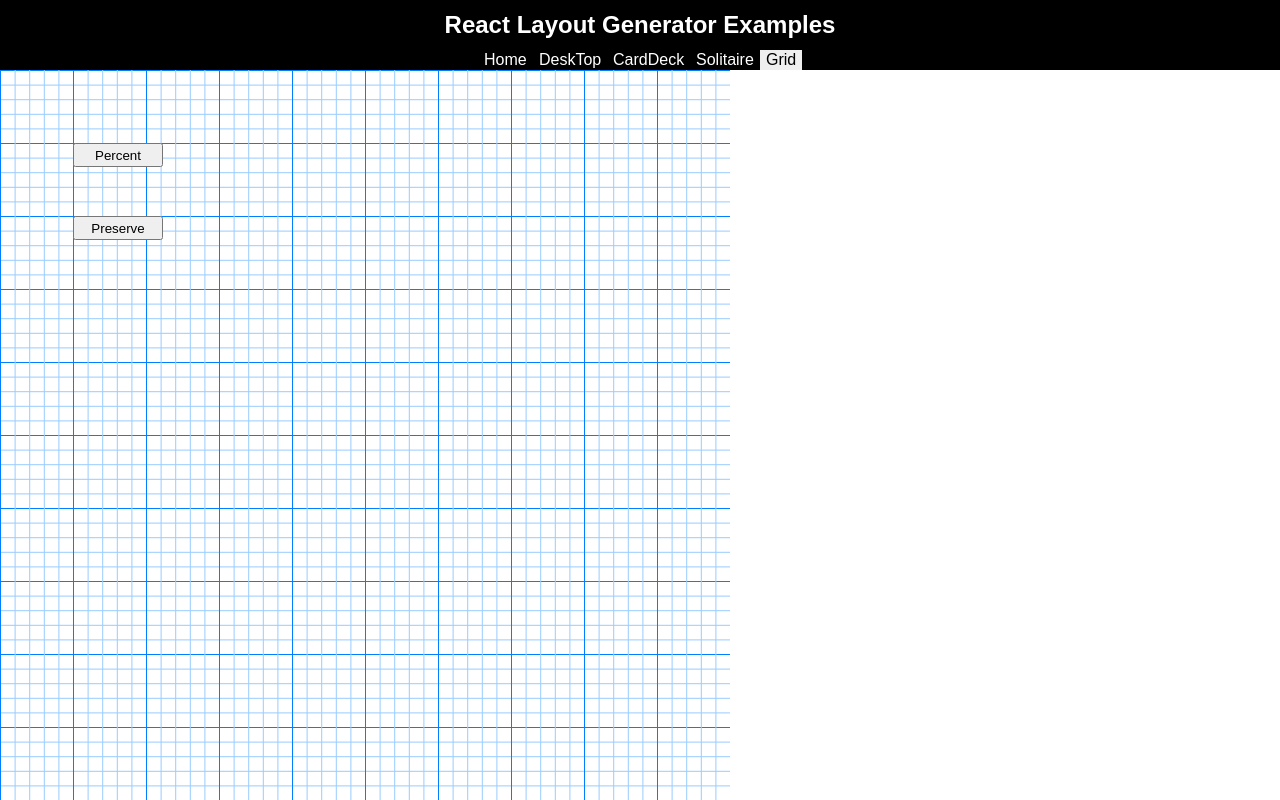
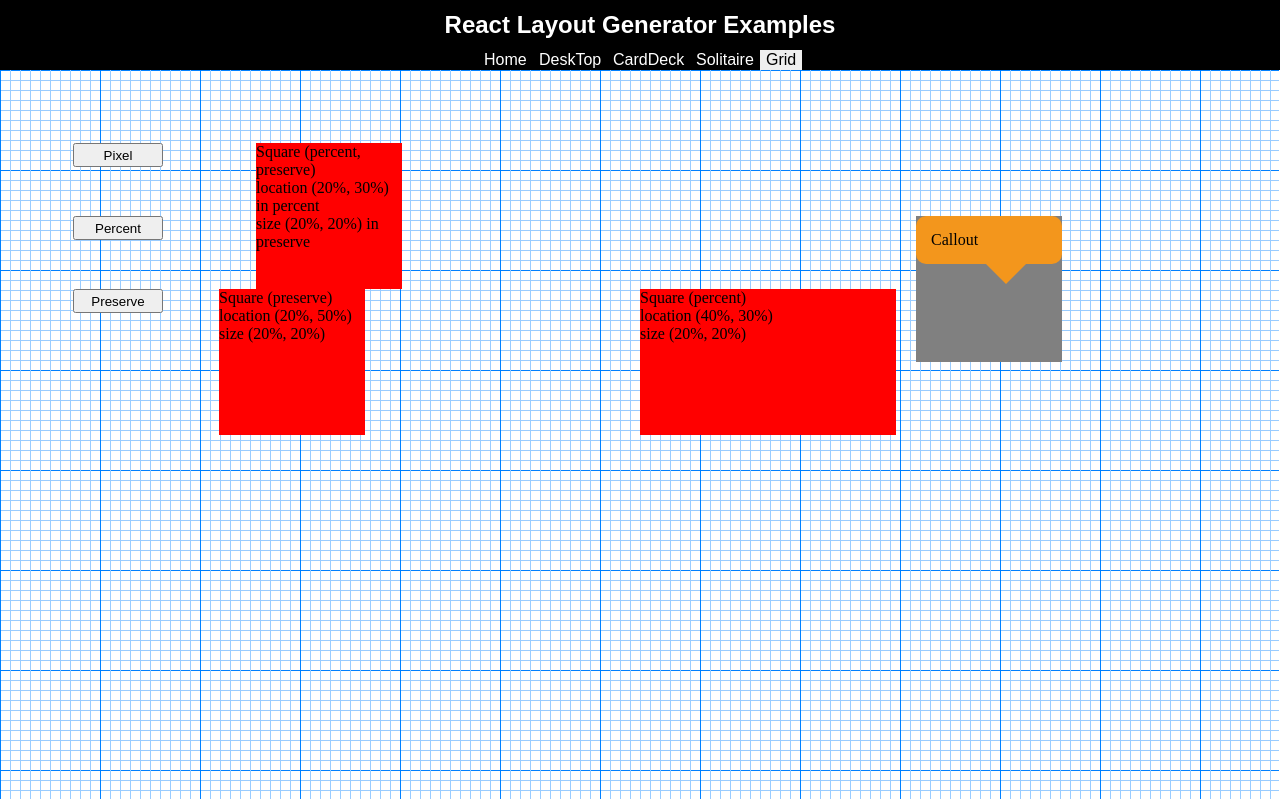
Before and after one commit to yarec/react-layout-generator, a React app: page / in a window 1280 px wide. Both pictures are taken after a click on the button "Grid". Built offline with nearby package versions, Linux system fonts and the light colour scheme.

Commit message:
Cleaned up grid. Will extract to class Grid next.

```diff
--- a/examples/src/carddeck/CardDeck.tsx
+++ b/examples/src/carddeck/CardDeck.tsx
@@ -3,7 +3,7 @@ import styled from 'styled-components';
 
 import { IUnit, PositionRef } from '../../../src/components/Layout';
 import RLGDynamic from '../../../src/generators/RLGDynamic';
-import ReactLayout from '../../../src/ReactLayout';
+import ReactLayout, { EditOptions } from '../../../src/ReactLayout';
 import Deck from '../algos/Deck';
 
 const Description = styled.p`
@@ -34,7 +34,7 @@ export default class CardDeck extends React.Component<ICardDeckProps, ICardDeckS
     return (
       <ReactLayout
         name={'example.cardDeck'}
-        edit={true}
+        edit={EditOptions.all}
         g={this._g}
       >
         {this.createElements()}
--- a/examples/src/desktop/DeskTop.tsx
+++ b/examples/src/desktop/DeskTop.tsx
@@ -4,7 +4,7 @@ import styled from 'styled-components';
 
 // import { IGenerator } from '../../../src/generators/Generator';
 import RLGDesktop from '../../../src/generators/RLGDesktop';
-import ReactLayout from '../../../src/ReactLayout';
+import ReactLayout, { EditOptions } from '../../../src/ReactLayout';
 import RLGPanel, { IRLPanelArgs } from '../../../src/RLGPanel';
 import { ISize } from '../../../src/types'
 
@@ -82,7 +82,7 @@ export default class DeskTop extends React.Component<IDeskTopProps, IDeskTopStat
     return (
       <ReactLayout
         name={'reactLayout.desktop.example'}
-        edit={true}
+        edit={EditOptions.all}
         g={this.g}
       >
         <RLGPanel data-layout={{ name: 'leftSide' }} style={{ backgroundColor: 'hsl(200,100%,80%)' }} >
--- a/examples/src/grid/Grid.tsx
+++ b/examples/src/grid/Grid.tsx
@@ -1,11 +1,41 @@
 import * as React from 'react';
 
-// import Highlight from 'react-highlight';
+import styled from 'styled-components';
 
-import { IUnit } from '../../../src/components/Layout'
+import { IOrigin, IUnit } from '../../../src/components/Layout'
 import { IGenerator } from '../../../src/generators/Generator';
 import RLGDynamic from '../../../src/generators/RLGDynamic';
 import ReactLayout from '../../../src/ReactLayout';
+import RLGPanel, { IRLPanelArgs } from '../../../src/RLGPanel';
+import { ISize } from '../../../src/types';
+
+interface IProps {
+  viewport: ISize;
+  origin: IOrigin;
+}
+
+const Callout = styled.div<IProps>`
+  position: relative;
+  padding: 15px;
+  /* margin: 1em 0 3em;  */
+  color: #000;
+  background: #f3961c;
+  border-radius: 10px;
+  background: linear-gradient(top, #f9d835, #f3961c);
+
+  /* creates triangle */
+  &:after {
+    content: "";
+    display: block; /* reduce the damage in FF3.0 */
+    position: absolute;
+    bottom: -19.9px;
+    left: 70px;
+    width: 0;
+    border-width: 20px 20px 0;
+    border-style: solid;
+    border-color: #f3961c transparent;
+  }
+`
 
 export default class Grid extends React.Component<{}, { unit: IUnit }> {
 
@@ -13,7 +43,12 @@ export default class Grid extends React.Component<{}, { unit: IUnit }> {
 
   constructor(props: {}) {
     super(props);
-    this.state = { unit: IUnit.preserve }
+    this.state = { unit: IUnit.pixel }
+  }
+
+  public setPixel = (event: React.MouseEvent<HTMLButtonElement>) => {
+    this.setState({ unit: IUnit.pixel })
+    this._g.clear();
   }
 
   public setPercent = (event: React.MouseEvent<HTMLButtonElement>) => {
@@ -30,18 +65,124 @@ export default class Grid extends React.Component<{}, { unit: IUnit }> {
     return (
       <ReactLayout
         name='example.Grid'
-        edit={false}
         g={this._g}
       >
-        {this.grid(this.state.unit)}
+        <RLGPanel
+          data-layout={{
+            name: 'grid',
+            position: {
+              units: { origin: { x: 0, y: 0 }, location: IUnit.percent, size: IUnit.percent },
+              location: { x: 0, y: 0 },
+              size: { width: 100, height: 100 }
+            }
+          }}
+          style={{ overflow: 'hidden' }}
+        >
+          {(args: IRLPanelArgs) => (
+            <ReactLayout
+              name='example.Background'
+              g={this._g}
+            >
+              {this.grid(this.state.unit, args.viewport)}
+            </ReactLayout>
+          )}
+        </RLGPanel>
 
+        <div
+          data-layout={{
+            name: 'square(percent, preserve)',
+            position: {
+              units: { origin: { x: 0, y: 0 }, location: IUnit.percent, size: IUnit.preserve },
+              location: { x: 20, y: 10 },
+              size: { width: 20, height: 20 }
+            }
+          }}
+
+          style={{ backgroundColor: 'red' }}
+        >
+          <span>Square (percent, preserve) </span> <br />
+          <span>location (20%, 30%) in percent</span> <br />
+          <span>size (20%, 20%) in preserve</span>
+        </div>
+
+        <div
+          data-layout={{
+            name: 'square(preserve)',
+            position: {
+              units: { origin: { x: 0, y: 0 }, location: IUnit.preserve, size: IUnit.preserve },
+              location: { x: 30, y: 30 },
+              size: { width: 20, height: 20 }
+            }
+          }}
+
+          style={{ backgroundColor: 'red' }}
+        >
+          <span>Square (preserve) </span> <br />
+          <span>location (20%, 50%) </span> <br />
+          <span>size (20%, 20%) </span>
+        </div>
+
+        <div
+          data-layout={{
+            name: 'square(percent)',
+            position: {
+              units: { origin: { x: 0, y: 0 }, location: IUnit.percent, size: IUnit.percent },
+              location: { x: 50, y: 30 },
+              size: { width: 20, height: 20 }
+            }
+          }}
+
+          style={{ backgroundColor: 'red' }}
+        >
+          <span>Square (percent) </span> <br />
+          <span>location (40%, 30%) </span> <br />
+          <span>size (20%, 20%) </span>
+        </div>
+
+        <RLGPanel
+          data-layout={{
+            name: 'callout',
+            position: {
+              units: { origin: { x: 0, y: 0 }, location: IUnit.percent, size: IUnit.preserve },
+              location: { x: 40, y: 40 },
+              size: { width: 20, height: 20 },
+              align: {
+                key: 'square(percent)',
+                offset: { x: 20, y: 0 },
+                source: { x: 100, y: 0 },
+                self: { x: 0, y: 50 }
+              }
+            }
+          }}
+
+          style={{ backgroundColor: 'gray' }}
+        >
+          {(args: IRLPanelArgs) => (
+            <Callout viewport={args.viewport} origin={args.parent.position.units.origin}>Callout</Callout>
+          )}
+        </RLGPanel>
+
+        <button
+          key={'Pixel'}
+          data-layout={{
+            name: 'Pixel',
+            position: {
+              units: { origin: { x: 0, y: 0 }, location: IUnit.preserve, size: IUnit.pixel },
+              location: { x: 10, y: 10 },
+              size: { width: 90, height: 24 }
+            }
+          }}
+          onClick={this.setPixel}
+        >
+          Pixel
+        </button>
         <button
           key={'Percent'}
           data-layout={{
             name: 'Percent',
             position: {
               units: { origin: { x: 0, y: 0 }, location: IUnit.preserve, size: IUnit.pixel },
-              location: { x: 10, y: 10 },
+              location: { x: 10, y: 20 },
               size: { width: 90, height: 24 }
             }
           }}
@@ -55,7 +196,7 @@ export default class Grid extends React.Component<{}, { unit: IUnit }> {
             name: 'Preserve',
             position: {
               units: { origin: { x: 0, y: 0 }, location: IUnit.preserve, size: IUnit.pixel },
-              location: { x: 10, y: 20 },
+              location: { x: 10, y: 30 },
               size: { width: 90, height: 24 }
             }
           }}
@@ -69,13 +210,58 @@ export default class Grid extends React.Component<{}, { unit: IUnit }> {
     );
   }
 
-  protected grid = (unit: IUnit) => {
+  protected grid = (unit: IUnit, viewport: ISize) => {
     const jsx = [];
 
-    for (let j = 0; j < 100; j++) {
-      if (j % 2 === 0) {
+    let countH = 100;
+    let countV = 100;
+
+    let minor = 2;
+    let major = 10;
+
+    let lineWidth = .1;
+
+    // setup axis divisions
+    switch (unit) {
+      case IUnit.pixel: {
+        minor = 10;
+        major = 100;
+        countH = Math.round(viewport.width);
+        countV = Math.round(viewport.height);
+        lineWidth = 1;
+        break;
+      }
+      case IUnit.percent:
+      case IUnit.preserve: {
+        if (viewport.height < viewport.width) {
+          const square = viewport.height / 100;
+          countH = Math.round(viewport.width / square);
+          countV = 100;
+        } else {
+          const square = viewport.width / 100;
+          countH = 100;
+          countV = Math.round(viewport.height / square);
+        }
+        break;
+      }
+      case IUnit.preserveHeight: {
+        const square = viewport.height / 100;
+        countH = Math.round(viewport.width / square);
+        countV = 100;
+        break;
+      }
+      case IUnit.preserveWidth: {
+        const square = viewport.width / 100;
+        countH = 100;
+        countV = Math.round(viewport.height / square);
+        break;
+      }
+    }
+
+    for (let j = 0; j < countV; j++) {
+      if (j % minor === 0) {
         const name = `gridH${j + 1}`;
-        const background = (j % 10 === 0) ? 'hsl(210,100%,50%)' : 'hsl(210,100%,80%)';
+        const background = (j % major === 0) ? 'hsl(210,100%,50%)' : 'hsl(210,100%,80%)';
         jsx.push(
           <div
             key={name}
@@ -84,7 +270,7 @@ export default class Grid extends React.Component<{}, { unit: IUnit }> {
               position: {
                 units: { origin: { x: 0, y: 0 }, location: unit, size: unit },
                 location: { x: 0, y: j },
-                size: { width: 100, height: .1 }
+                size: { width: countH - 1, height: lineWidth }
               }
             }}
             style={{ backgroundColor: background }}
@@ -93,11 +279,11 @@ export default class Grid extends React.Component<{}, { unit: IUnit }> {
       }
     }
 
-    for (let i = 0; i < 100; i++) {
+    for (let i = 0; i < countH; i++) {
 
-      if (i % 2 === 0) {
+      if (i % minor === 0) {
         const name = `gridV${i + 1}`;
-        const background = (i % 10 === 0) ? 'hsl(210,100%,50%)' : 'hsl(210,100%,80%)';
+        const background = (i % major === 0) ? 'hsl(210,100%,50%)' : 'hsl(210,100%,80%)';
         jsx.push(
           <div
             key={name}
@@ -106,7 +292,7 @@ export default class Grid extends React.Component<{}, { unit: IUnit }> {
               position: {
                 units: { origin: { x: 0, y: 0 }, location: unit, size: unit },
                 location: { x: i, y: 0 },
-                size: { width: .1, height: 100 }
+                size: { width: lineWidth, height: countV - 1 }
               }
             }}
             style={{ backgroundColor: background }}
--- a/examples/src/intro/Intro.tsx
+++ b/examples/src/intro/Intro.tsx
@@ -4,7 +4,7 @@ import styled from 'styled-components';
 import { IUnit } from '../../../src/components/Layout';
 import { IGenerator } from '../../../src/generators/Generator';
 import RLGDynamic from '../../../src/generators/RLGDynamic';
-import ReactLayout from '../../../src/ReactLayout';
+import ReactLayout, { EditOptions } from '../../../src/ReactLayout';
 
 // const Title = styled.h2`
 // `
@@ -22,7 +22,7 @@ export default class Intro extends React.Component {
     return (
       <ReactLayout
         name={'reactLayout.intro.example'}
-        edit={true}
+        edit={EditOptions.all}
         g={this._g}
       >
         <div data-layout={{
--- a/examples/src/solitaire/Solitaire.tsx
+++ b/examples/src/solitaire/Solitaire.tsx
@@ -89,8 +89,6 @@ export default class Solitaire extends React.Component<ISolitaireProps, ISolitai
     return (
       <ReactLayout
         name='example.Solitaire'
-        edit={false}
-        debug={false}
         g={this._g}
       >
         <div
--- a/src/ReactLayout.tsx
+++ b/src/ReactLayout.tsx
@@ -21,13 +21,23 @@ function tileStyle(style: React.CSSProperties, x: number, y: number, width: numb
 
 export let gInProgress: number = 0;
 
+export enum EditOptions {
+  none = 0,
+  all
+}
+
+export enum DebugOptions {
+  none = 0,
+  all
+}
+
 export interface IReactLayoutProps extends React.HTMLProps<HTMLDivElement> {
   name?: string;
-  edit?: boolean;
+  edit?: EditOptions;
   save?: (name: string, params: string, layouts: string) => void;
   load?: (name: string) => { params: string, layouts: string }
   viewport?: ISize;
-  debug?: boolean;
+  debug?: DebugOptions;
   g: IGenerator;
 }
 
@@ -39,7 +49,7 @@ export interface IReactLayoutState {
 
 export default class ReactLayout extends React.Component<IReactLayoutProps, IReactLayoutState> {
   private _g: IGenerator;
-  private _edit: boolean = false;
+  private _edit: EditOptions = EditOptions.none;
   private _startRendering: number;
 
   private _count: number = 0;
@@ -52,7 +62,7 @@ export default class ReactLayout extends React.Component<IReactLayoutProps, IRea
       width: 0
     }
 
-    this._edit = props.edit ? props.edit : false;
+    this._edit = props.edit ? props.edit : EditOptions.none;
 
     // this.divRef = React.createRef();
 
@@ -126,7 +136,7 @@ export default class ReactLayout extends React.Component<IReactLayoutProps, IRea
 
     this._g.reset();
 
-    if (this.props.debug) {
+    if (this.props.debug === DebugOptions.all) {
       const params = this._g.params();
       const viewport = params.get('viewport') as ISize;
       if (this._count === 0 && viewport.width && viewport.height) {
@@ -231,9 +241,12 @@ export default class ReactLayout extends React.Component<IReactLayoutProps, IRea
                     key: `${nestedChild.key}`,
 
                     viewport: { width: nestedRect.width, height: nestedRect.height },
+                    parent: {
+                      name,
+                      position: b.position
+                    },
                     edit: this.props.edit,
                     g: this.props.g,
-
 
                     style: { ...this.props.style, ...nestedChild.props.style, ...nestedStyle }
                   },
@@ -249,6 +262,10 @@ export default class ReactLayout extends React.Component<IReactLayoutProps, IRea
                 key: b.name,
 
                 viewport: { width: rect.width, height: rect.height },
+                parent: {
+                  name,
+                  position: b.position
+                },
                 edit: this.props.edit,
                 g: this.props.g,
 
@@ -265,6 +282,10 @@ export default class ReactLayout extends React.Component<IReactLayoutProps, IRea
                   key: b.name,
 
                   viewport: { width: rect.width, height: rect.height },
+                  parent: {
+                    name,
+                    position: b.position
+                  },
                   edit: this.props.edit,
                   g: this.props.g,
 
--- a/src/components/Layout.ts
+++ b/src/components/Layout.ts
@@ -127,6 +127,10 @@ export default class Layout {
     return this._positionChildren;
   }
 
+  get position() {
+    return this._position;
+  }
+
   private _name: string;
   private _position: IPosition;
   private _changed: boolean;
@@ -212,7 +216,10 @@ export default class Layout {
         const p: IPoint = ref.fromLocation();
         const s: ISize = ref.fromSize();
         const source: IPoint = this.toAlign(p, s, this._position.align.source);
-        const offset: IPoint = { x: source.x + this._position.align.offset.x, y: source.y + this._position.align.offset.y }
+        const offset: IPoint = {
+          x: source.x + this._position.align.offset.x,
+          y: source.y + this._position.align.offset.y
+        }
         return this.fromAlign(offset, this.fromSize(), this._position.align.self);
       }
     }
```
Also changed, not shown: examples/src/components/Bubble.tsx (added, +34 -0 lines), src/RLGPanel.tsx (+9 -1 lines).
